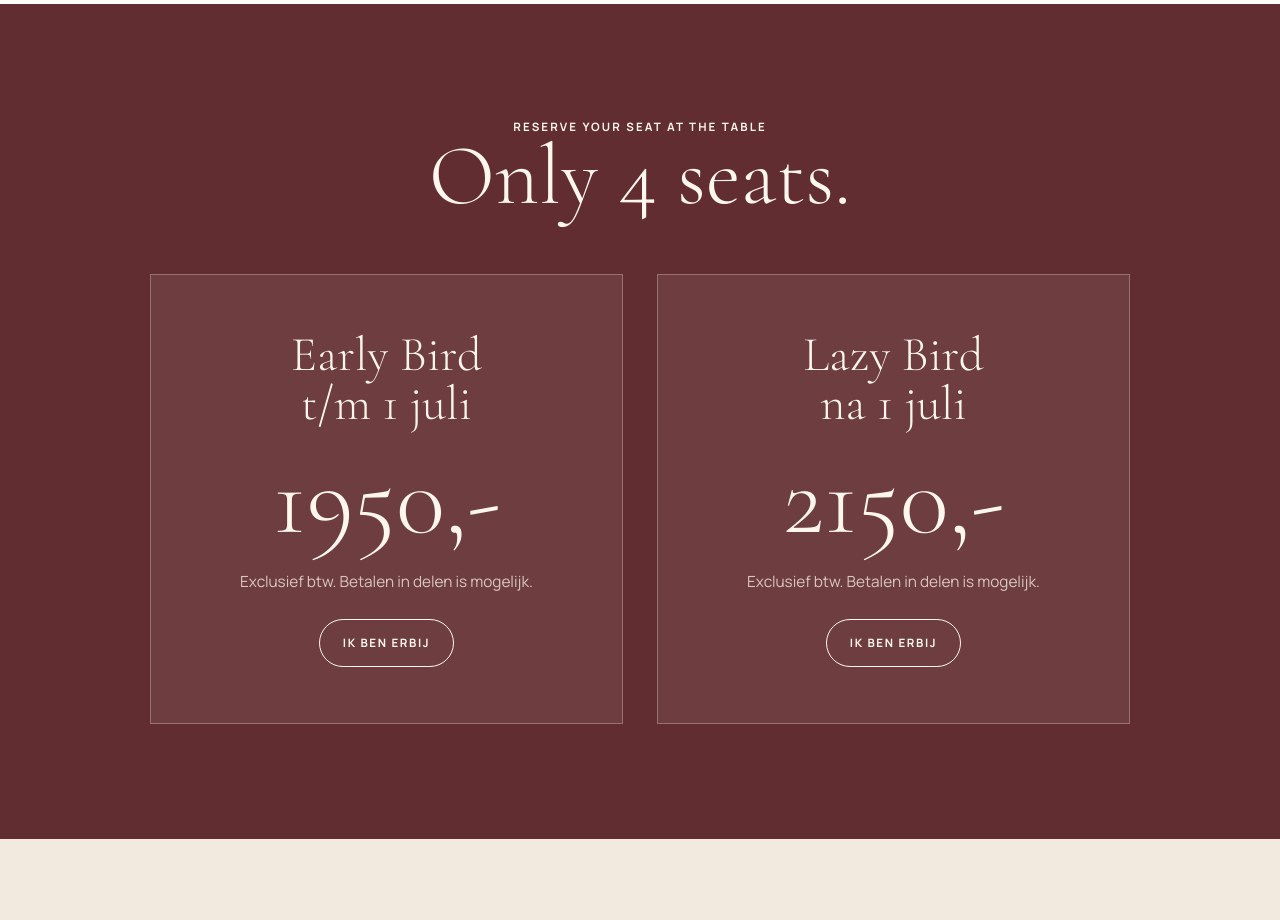
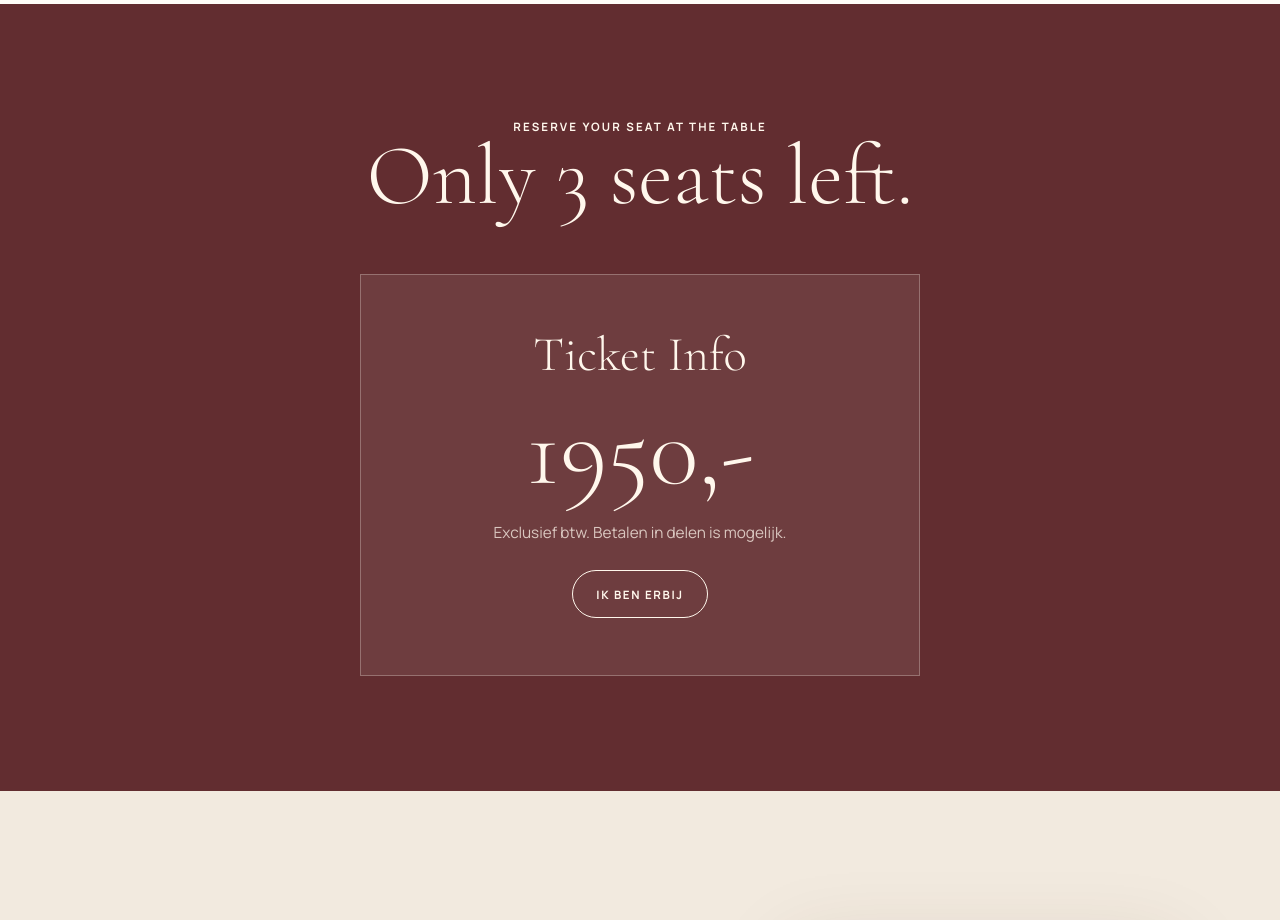
Before and after one commit to Hogestyn/talent-table-wellness, a plain HTML site: page index.html in a window 1280 px wide. Shown: the part 5520-6440 px from the top of the page. Drawn offline with nearby package versions, Linux system fonts and the light colour scheme.

Commit message:
Update pricing to single ticket column

```diff
--- a/index.html
+++ b/index.html
@@ -496,9 +496,9 @@
 
     .price-grid {
       display: grid;
-      grid-template-columns: repeat(2, minmax(0, 1fr));
+      grid-template-columns: minmax(0, 1fr);
       gap: clamp(18px, 3vw, 34px);
-      width: min(980px, 100%);
+      width: min(560px, 100%);
       margin: 56px auto 0;
     }
 
@@ -927,19 +927,13 @@
     <section class="section pricing" id="prijzen">
       <div class="section-inner">
         <p class="eyebrow" style="text-align:center;">Reserve your seat at the table</p>
-        <h2 class="wide-title serif">Only 4 seats.</h2>
+        <h2 class="wide-title serif">Only 3 seats left.</h2>
         <div class="price-grid">
           <article class="price-card">
-            <h3>Early Bird<br>t/m 1 juli</h3>
+            <h3>Ticket Info</h3>
             <div class="price">1950,-</div>
             <p>Exclusief btw. Betalen in delen is mogelijk.</p>
-            <a class="button" href="mailto:hello@rockyourworld.co?subject=Talent%20Table%20Early%20Bird">Ik ben erbij</a>
-          </article>
-          <article class="price-card">
-            <h3>Lazy Bird<br>na 1 juli</h3>
-            <div class="price">2150,-</div>
-            <p>Exclusief btw. Betalen in delen is mogelijk.</p>
-            <a class="button" href="mailto:hello@rockyourworld.co?subject=Talent%20Table%20Lazy%20Bird">Ik ben erbij</a>
+            <a class="button" href="mailto:hello@rockyourworld.co?subject=Talent%20Table%20Ticket%20Info">Ik ben erbij</a>
           </article>
         </div>
       </div>
```
